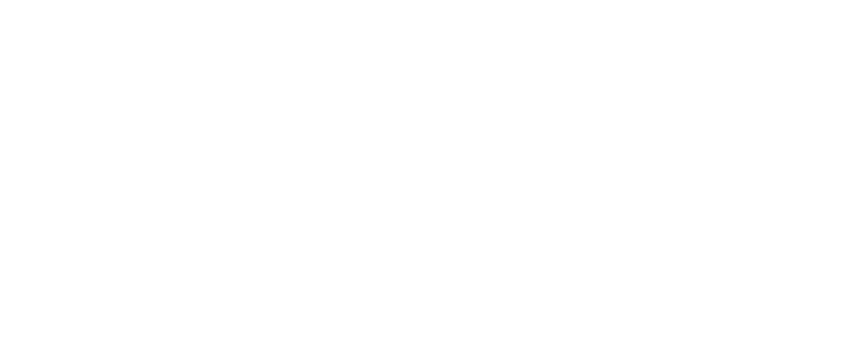
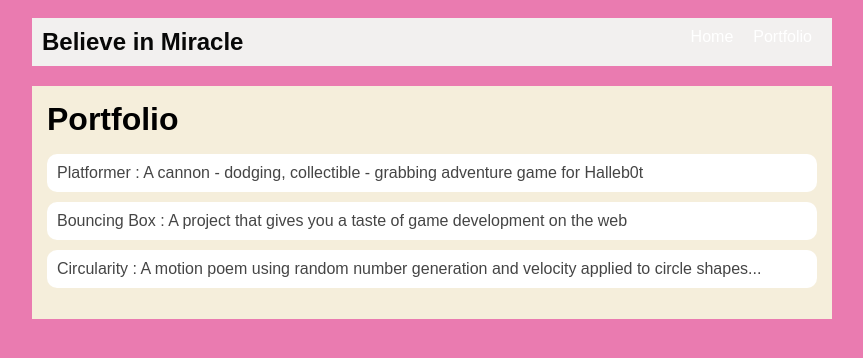
Before and after one commit to miracleprice-arch/miracleprice-arch.github.io, a plain HTML site: page portfolio.html in a window 1280 px wide. Shown: the whole page, without its empty margins (208-1071 px from the left). Drawn offline with Linux system fonts and the light colour scheme.

Commit message:
bouncing box

```diff
--- a/portfolio.html
+++ b/portfolio.html
@@ -0,0 +1,48 @@
+<!DOCTYPE html>
+<html>
+  <head>
+    <title>M.Price</title>
+    <link rel="stylesheet" href="style.css" />
+  </head>
+
+  <body>
+    <div id="all-contents">
+      <nav>
+        <h1>Believe in Miracle</h1>
+        <ul id="nav-ul">
+          <li class="nav-li">
+            <a class="nav-a" href="index.html">Home</a>
+          </li>
+          <li class="nav-li">
+            <a class="nav-a" href="portfolio.html">Portfolio</a>
+          </li>
+        </ul>
+      </nav>
+      <main>
+        <div class="content">
+          <h1>Portfolio</h1>
+          <ul id="portfolio">
+            <li>
+              <a href="projects/platformer/"
+                >Platformer : A cannon - dodging, collectible - grabbing
+                adventure game for Halleb0t</a
+              >
+            </li>
+            <li>
+              <a href="projects/bouncing-box/"
+                >Bouncing Box : A project that gives you a taste of game
+                development on the web
+              </a>
+            </li>
+            <li>
+              <a href="projects/circularity/"
+                >Circularity : A motion poem using random number generation and
+                velocity applied to circle shapes...</a
+              >
+            </li>
+          </ul>
+        </div>
+      </main>
+    </div>
+  </body>
+</html>
--- a/style.css
+++ b/style.css
@@ -74,3 +74,28 @@ main {
 h2, h3 {
     margin: 0px;
 }
+/* Portfolio styles */
+.content h1 {
+  color: black;
+}
+
+#portfolio {
+  list-style-type: none;
+  padding-left: 0;
+}
+
+#portfolio li {
+  background: #fff;
+  padding: 10px;
+  border-radius: 10px;
+  margin-bottom: 10px;
+}
+
+#portfolio li:hover {
+  background: #eee;
+}
+
+#portfolio a {
+  text-decoration: none;
+  color: #454545;
+}
```
Also changed, not shown: fsd-projects/bouncing-box/index.html (+24 -6 lines), fsd-projects/platformer/platformer.js (+53 -24 lines).
